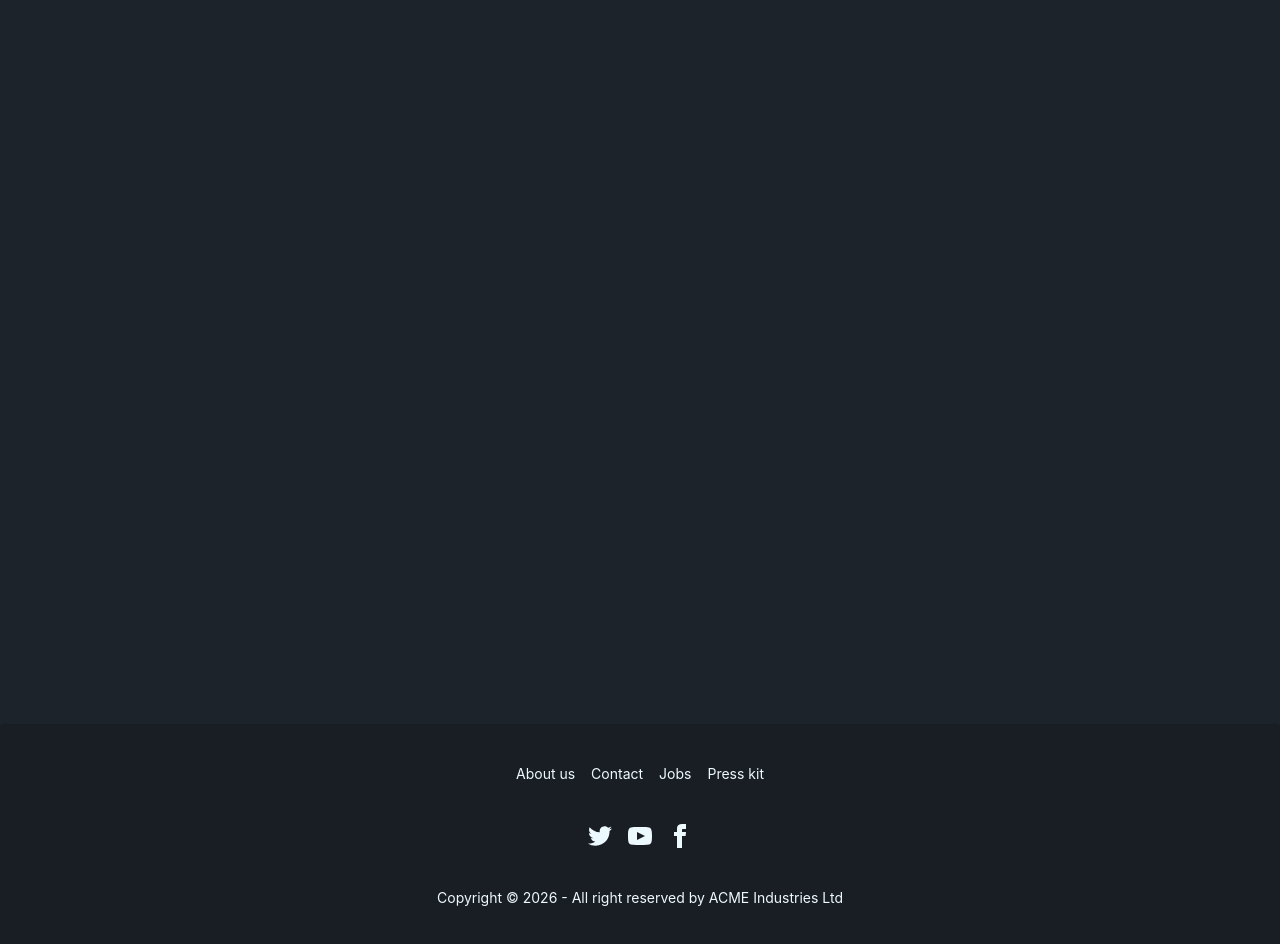
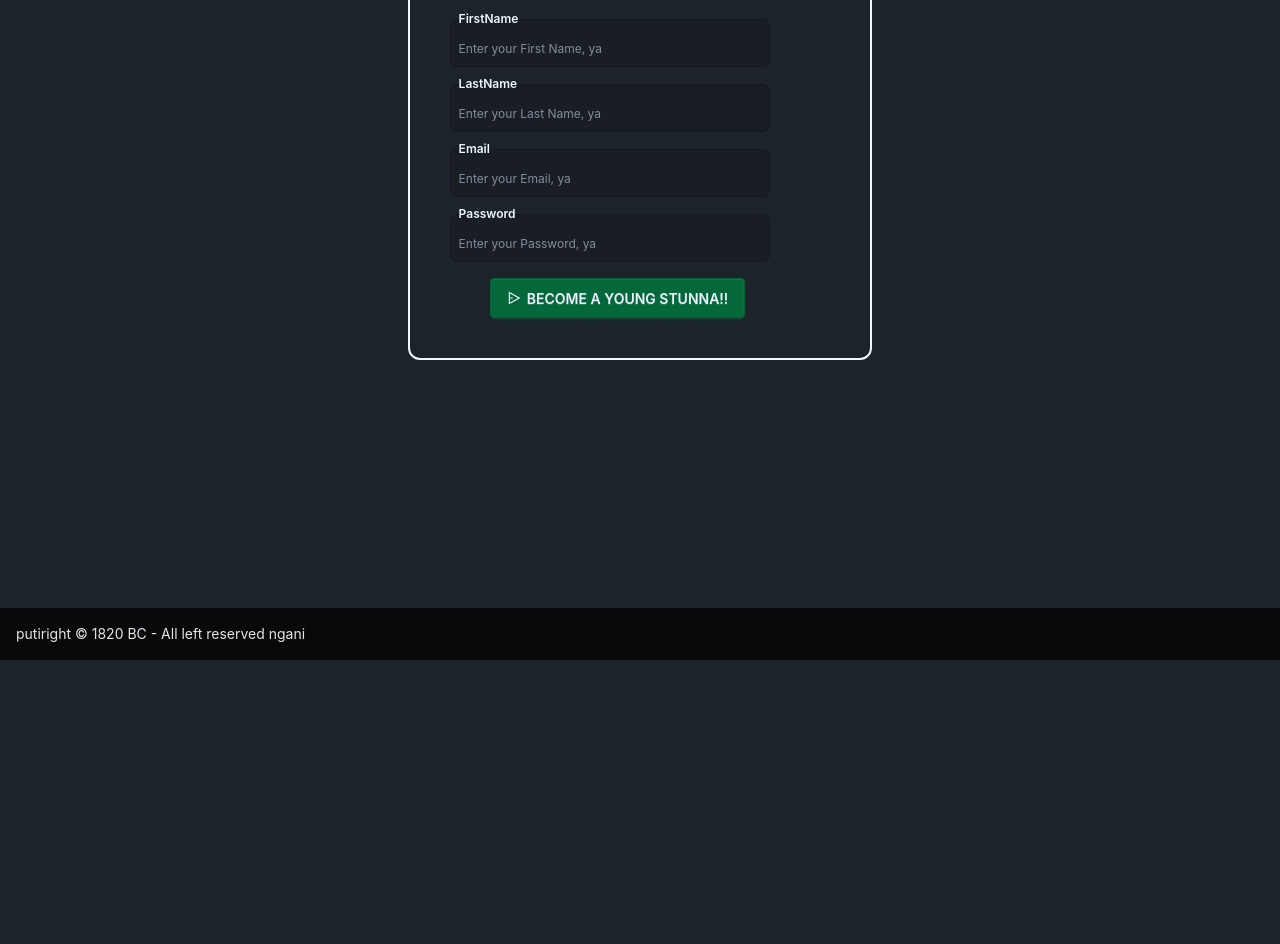
Before and after one commit to shinox0001/event-gate-feu, a React (Vite) app: page /signup in a window 1280 px wide. Shown: the part 140-1084 px from the top of the page. After the commit the page ends 800 px from the top, so only its background shows below. Built offline with nearby package versions, Linux system fonts and the light colour scheme; no server answers.

Commit message:
added form validation

```diff
--- a/src/components/Footer.jsx
+++ b/src/components/Footer.jsx
@@ -3,56 +3,11 @@ import React from 'react'
 const Footer = () => {
     return (
         <div>
-            <footer class="footer footer-horizontal footer-center bg-base-200 text-base-content rounded p-10">
-                <nav class="grid grid-flow-col gap-4">
-                    <a class="link link-hover">About us</a>
-                    <a class="link link-hover">Contact</a>
-                    <a class="link link-hover">Jobs</a>
-                    <a class="link link-hover">Press kit</a>
-                </nav>
-                <nav>
-                    <div class="grid grid-flow-col gap-4">
-                        <a>
-                            <svg
-                                xmlns="http://www.w3.org/2000/svg"
-                                width="24"
-                                height="24"
-                                viewBox="0 0 24 24"
-                                class="fill-current">
-                                <path
-                                    d="M24 4.557c-.883.392-1.832.656-2.828.775 1.017-.609 1.798-1.574 2.165-2.724-.951.564-2.005.974-3.127 1.195-.897-.957-2.178-1.555-3.594-1.555-3.179 0-5.515 2.966-4.797 6.045-4.091-.205-7.719-2.165-10.148-5.144-1.29 2.213-.669 5.108 1.523 6.574-.806-.026-1.566-.247-2.229-.616-.054 2.281 1.581 4.415 3.949 4.89-.693.188-1.452.232-2.224.084.626 1.956 2.444 3.379 4.6 3.419-2.07 1.623-4.678 2.348-7.29 2.04 2.179 1.397 4.768 2.212 7.548 2.212 9.142 0 14.307-7.721 13.995-14.646.962-.695 1.797-1.562 2.457-2.549z"></path>
-                            </svg>
-                        </a>
-                        <a>
-                            <svg
-                                xmlns="http://www.w3.org/2000/svg"
-                                width="24"
-                                height="24"
-                                viewBox="0 0 24 24"
-                                class="fill-current">
-                                <path
-                                    d="M19.615 3.184c-3.604-.246-11.631-.245-15.23 0-3.897.266-4.356 2.62-4.385 8.816.029 6.185.484 8.549 4.385 8.816 3.6.245 11.626.246 15.23 0 3.897-.266 4.356-2.62 4.385-8.816-.029-6.185-.484-8.549-4.385-8.816zm-10.615 12.816v-8l8 3.993-8 4.007z"></path>
-                            </svg>
-                        </a>
-                        <a>
-                            <svg
-                                xmlns="http://www.w3.org/2000/svg"
-                                width="24"
-                                height="24"
-                                viewBox="0 0 24 24"
-                                class="fill-current">
-                                <path
-                                    d="M9 8h-3v4h3v12h5v-12h3.642l.358-4h-4v-1.667c0-.955.192-1.333 1.115-1.333h2.885v-5h-3.808c-3.596 0-5.192 1.583-5.192 4.615v3.385z"></path>
-                            </svg>
-                        </a>
-                    </div>
-                </nav>
-                <aside>
-                    <p>Copyright © {new Date().getFullYear()} - All right reserved by ACME Industries Ltd</p>
-                </aside>
+            <footer className="footer sm:footer-horizontal bg-neutral text-neutral-content items-center p-4 fixed bottom-0">
+                putiright © 1820 BC - All left reserved ngani
             </footer>
         </div>
     );
-}
+};
 
-export default Footer
+export default Footer;
--- a/src/components/NavBar.jsx
+++ b/src/components/NavBar.jsx
@@ -8,7 +8,7 @@ const NavBar = () => {
 		<div className="navbar bg-base-100 shadow-sm">
 			<div className="flex w-full max-w-7xl mx-auto">
 				<div className="flex-1">
-					<a className="btn btn-ghost text-xl px-0">
+					<a className="btn btn-ghost text-xl">
 						<span className="text-primary">Event</span>
 						<span className="text-secondary">Gate</span>
 					</a>
--- /dev/null
+++ b/src/components/form/Input.jsx
@@ -0,0 +1,17 @@
+import React from 'react';
+
+const Input = ( { label, type, placeholder, name } ) => {
+  return (
+   <fieldset className="fieldset bg-base-200 border-base-300 rounded-box w-xs border p-2">
+  <legend className="fieldset-legend">{label}</legend>
+  <input
+  name={name}
+  type={type}
+  className="Input"
+  placeholder={placeholder}
+  />
+</fieldset>
+  );
+};
+
+export default Input;
--- /dev/null
+++ b/src/components/icons/Card.jsx
@@ -0,0 +1,11 @@
+import React from 'react'
+
+const Card = ({ children }) => {
+  return (
+    <div className="card bg-base-100 w-96 shadow-xm">
+        <div className="card-body">{children}</div>
+    </div>
+  );
+};
+
+export default Card;
--- /dev/null
+++ b/src/components/icons/SendIcon.jsx
@@ -0,0 +1,8 @@
+import React from 'react'
+import { RiSendPlane2Line } from "react-icons/ri";
+
+const SendIcon = (props) => {
+  return <RiSendPlane2Line {...props} />;
+};
+
+export default SendIcon;
--- a/src/layouts/MainLayout.jsx
+++ b/src/layouts/MainLayout.jsx
@@ -6,7 +6,7 @@ const MainLayout = ({ children }) => {
   return (
     <div>
         <NavBar />
-        <div className="max-w-7xl w-full mx-auto flex flex-col min-h-screen">
+        <div className="flex flex-col items-center justify-center min-h-[calc(100vh-80rem)] border-0">
             <main className=""> {children}</main>
         </div>
         <Footer />
--- a/src/pages/HomePage.jsx
+++ b/src/pages/HomePage.jsx
@@ -2,7 +2,7 @@ import React from 'react'
 import MainLayout from '../layouts/MainLayout';
 
 export const Homepage = () => {
-  return <MainLayout> This is the homepage </MainLayout>
+  return <MainLayout> This is the humpiyg sah </MainLayout>
 
 
 };
--- a/src/pages/SignUp.jsx
+++ b/src/pages/SignUp.jsx
@@ -1,8 +1,85 @@
 import React from 'react'
 import MainLayout from '../layouts/MainLayout';
+import Input from '../components/form/input';
+import Card from '../components/icons/Card';
+import SendIcon from '../components/icons/SendIcon';
+import { supabase } from '../utils/supabase';
 
 const SignUp = () => {
-  return <MainLayout> This is the sign up page </MainLayout>
+  const handleSubmit = async (e) => {
+    e.preventDefault();
+    const formData = new FormData(e.target);
+    const signupform = {
+      firstname: formData.get('firstname'),
+      lastname: formData.get('lastname'),
+      email: formData.get('email'),
+      password: formData.get('password'),
+    };
+    const { data, error } = await supabase.auth.signUp({
+  email: signupform.email,
+  password: signupform.password,
+});
+if (error) {
+  console.error("Error signing up:", error.message);
+} else {
+  console.log("User signed up successfully:", data);
+}
+  };
+
+
+
+  return (
+    <MainLayout>
+
+      <div className="flex flex-col gap-1 border-2 p-4 rounded-xl">
+        <span className="text-center text-2xl">CERTIFIED YOUNG STUNNA SIGN UP</span>
+        <div>
+          <Card>
+            <form onSubmit={handleSubmit}>
+              <Input name="firstname"
+            placeholder="Enter your First Name, ya"
+            type="Firstname"
+            label="FirstName"
+            />
+
+            <Input name="lastname"
+            placeholder="Enter your Last Name, ya"
+            type="Lastname"
+            label="LastName"
+            />
+
+            <Input name="email"
+            placeholder="Enter your Email, ya"
+            type="email"
+            label="Email"
+            />
+
+            <Input name="password"
+            placeholder="Enter your Password, ya"
+            type="password"
+            label="Password"
+            />
+
+            <div className="text-center">
+
+
+          <button className="btn btn-primary mt-4">
+            <SendIcon />
+            BECOME A YOUNG STUNNA!!
+            </button>
+        </div>
+            </form>
+          </Card>
+        </div>
+
+
+
+      </div>
+
+
+    </MainLayout>
+
+  );
 };
 
 export default SignUp;
```
